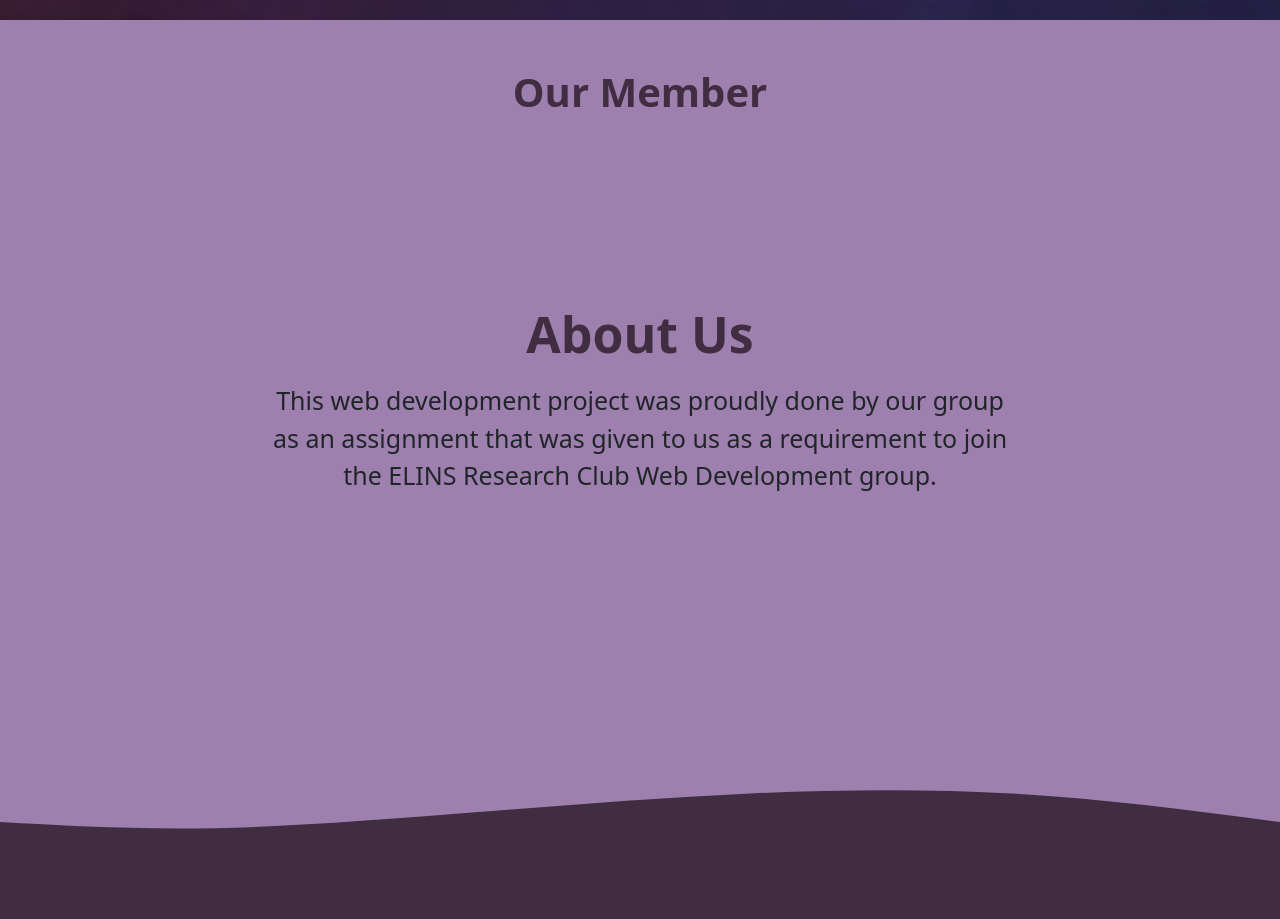
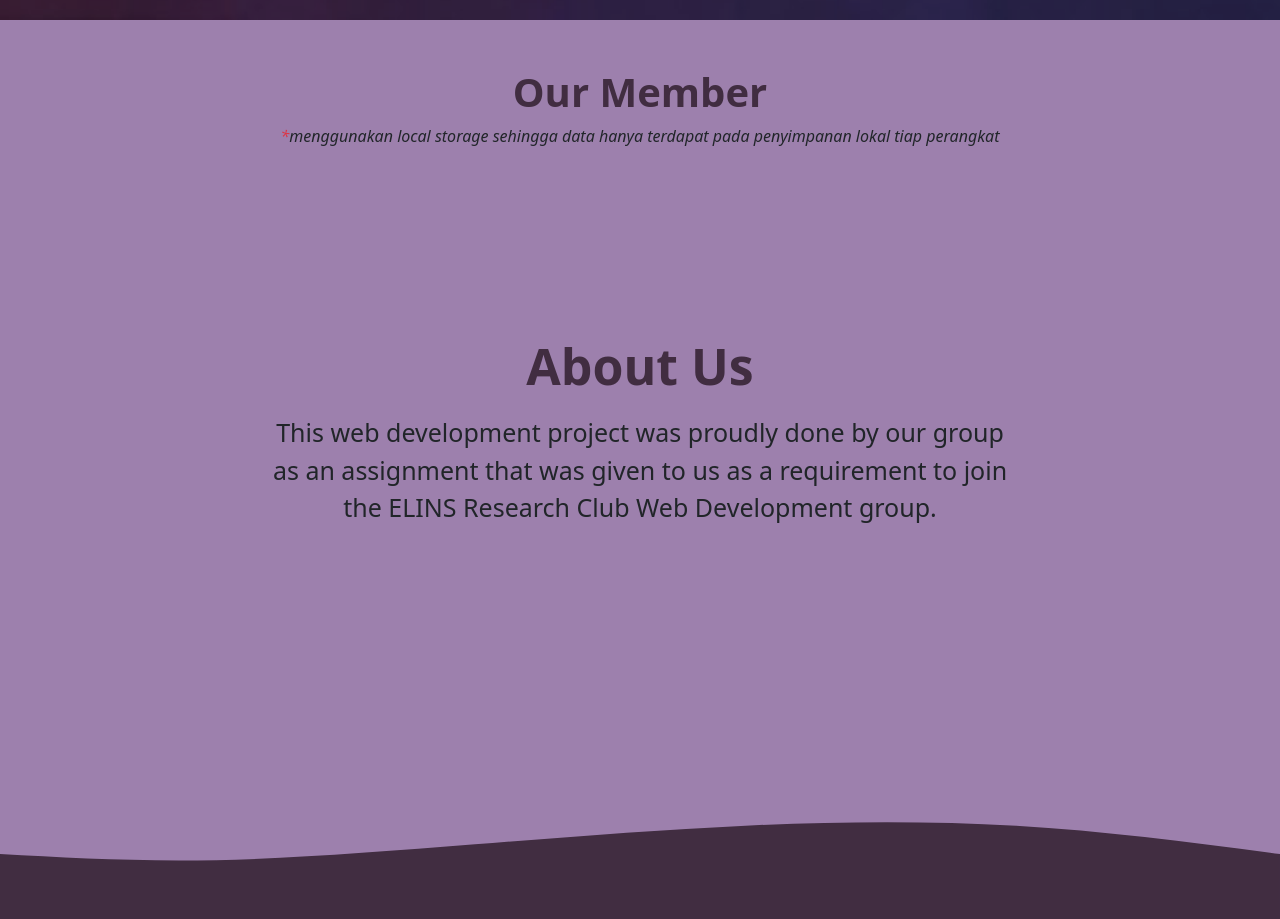
Before and after one commit to dzakyradithyaa/penugasan-erc, a plain HTML site: page index.html in a window 1280 px wide. Shown: the part 780-1699 px from the top of the page. Drawn offline with nearby package versions, Linux system fonts and the light colour scheme.

Commit message:
menambahkan sedikit note

```diff
--- a/back-end.js
+++ b/back-end.js
@@ -1,4 +1,4 @@
-//JS LOCAL STORAGE
+//JS inisialisiasi
 var form = document.getElementById("myForm"),
   imgInput = document.querySelector(".img"),
   file = document.getElementById("imgInput"),
@@ -14,10 +14,12 @@ var form = document.getElementById("myForm"),
   modalTitle = document.querySelector("#userForm .modal-title"),
   addMembersBtn = document.querySelector(".addMembers");
 
+// JS LOCAL STORAGE
 let getData = localStorage.getItem("userProfile")
   ? JSON.parse(localStorage.getItem("userProfile"))
   : [];
 
+//EDIT LOCAL STORAGE
 let isEdit = false,
   editId;
 showInfo();
--- a/index.html
+++ b/index.html
@@ -57,6 +57,10 @@
       <div class="row">
         <div class="col-12">
           <h1 id="tabelMember" class="fw-bold">Our Member</h1>
+          <p>
+            <span class="text-danger">*</span>menggunakan local storage sehingga
+            data hanya terdapat pada penyimpanan lokal tiap perangkat
+          </p>
           <div id="data"></div>
         </div>
       </div>
--- a/style.css
+++ b/style.css
@@ -326,3 +326,9 @@ form .inputField > div input {
   text-align: center;
   font-size: 25px;
 }
+
+/* MEMBER */
+#member p {
+  text-align: center;
+  font-style: italic;
+}
```
